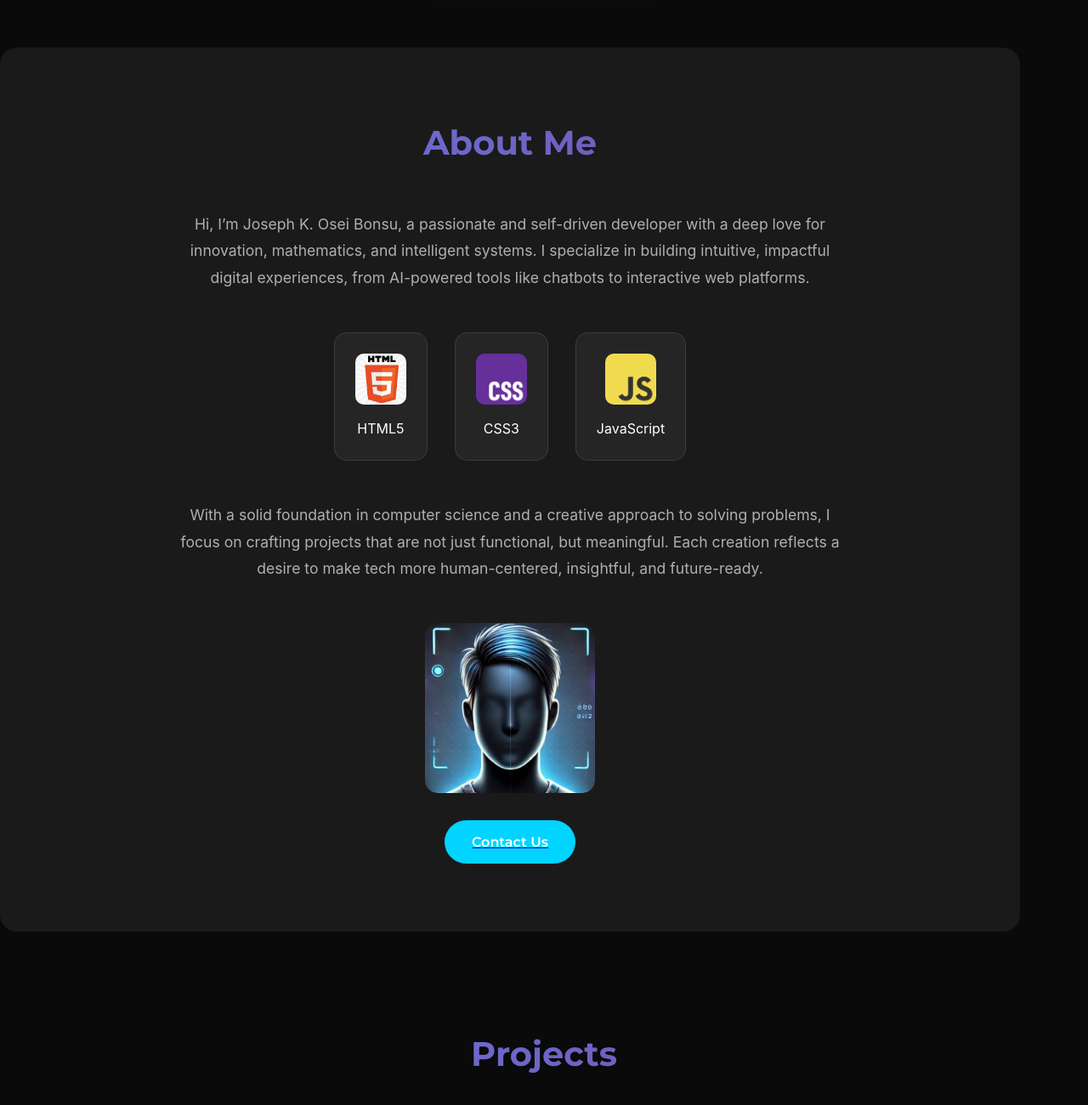
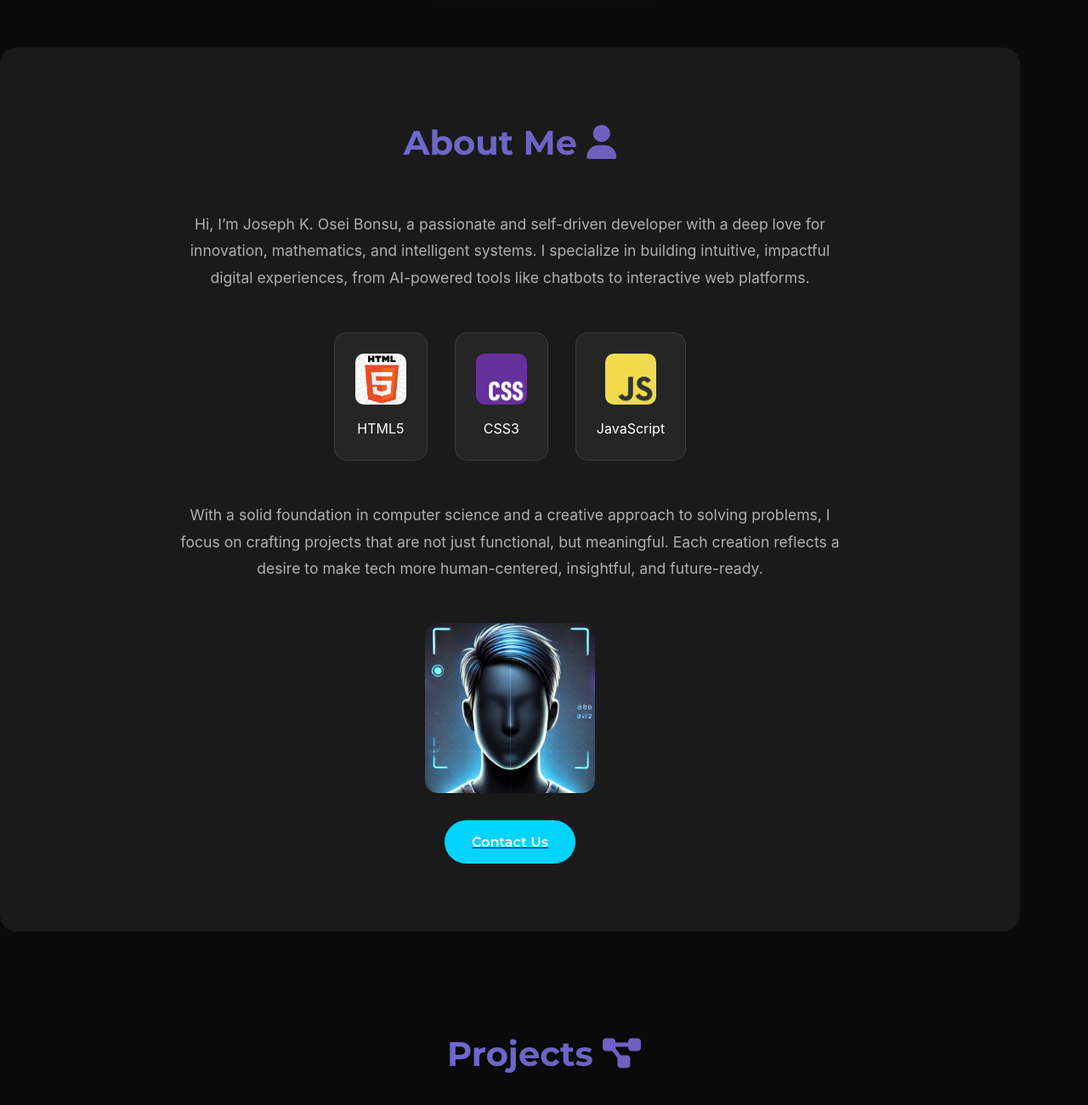
Before and after one commit to OligoCodes/OligoTech, a plain HTML site: page index.html in a window 1280 px wide. Shown: the part 840-2140 px from the top of the page at 85% size. Drawn offline with Linux system fonts and the light colour scheme; grey boxes are pictures that could not be loaded.

Commit message:
Update index.html

```diff
--- a/index.html
+++ b/index.html
@@ -86,7 +86,7 @@
 
     <!-- About Section -->
     <section id="about" class="section about-section fade-in">
-        <h2 class="section-title">About Me</h2>
+        <h2 class="section-title">About Me <i class="fa-solid fa-user"></i></h2>
         <p class="bio">
             Hi, I’m Joseph K. Osei Bonsu, a passionate and self-driven developer with a deep love for innovation, mathematics, and intelligent systems. I specialize in building intuitive, impactful digital experiences, from AI-powered tools like chatbots to interactive web platforms.
         </p>
@@ -122,7 +122,7 @@
 
     <!-- Projects Section -->
     <section id="projects" class="section projects-section fade-in">
-        <h2 class="section-title">Projects</h2>
+        <h2 class="section-title">Projects <i class="fa-solid fa-diagram-project"></i></h2>
         <div class="search-container">
             <input type="text" class="search-bar" placeholder="Search projects..." onkeyup="filterProjects()">
         </div>
```
